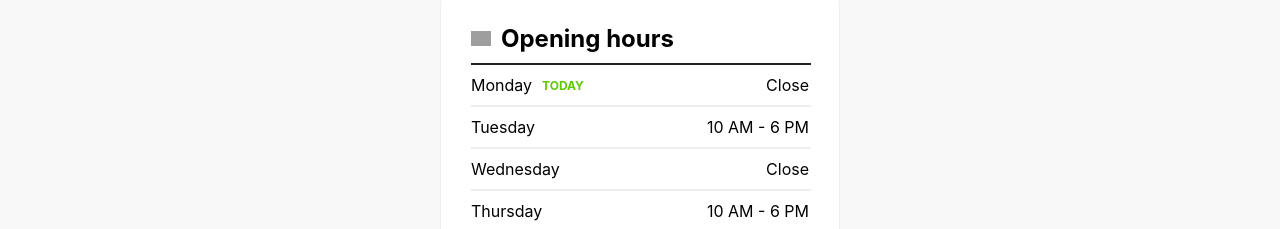
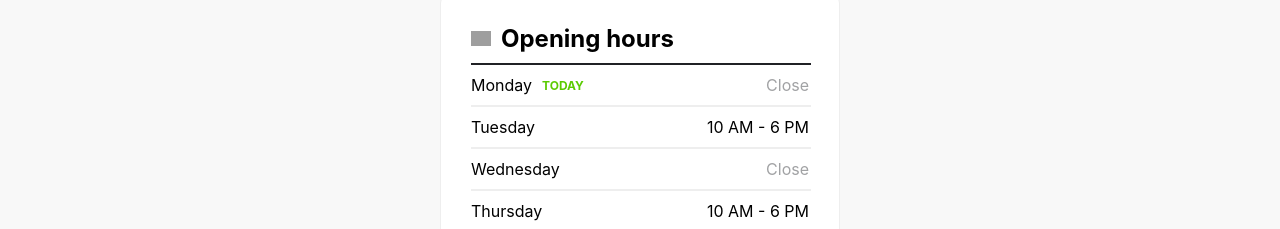
Before and after one commit to adeministratorTr/opening-hours, a React (Create React App) app: page / in a window 1280 px wide. Shown: the part 197-426 px from the top of the page. Built offline with nearby package versions, Linux system fonts and the light colour scheme; grey boxes are pictures that could not be loaded.

Commit message:
Add gray color to Close text

```diff
--- a/src/pages/Home/index.tsx
+++ b/src/pages/Home/index.tsx
@@ -3,7 +3,8 @@ import React, { useEffect, useState } from 'react';
 import { getRestaurantTimeSlots } from 'services/restaurant';
 import DayTimeList from 'components/DayTimeList';
 import Divider from 'components/Divider';
-import { Days } from 'services/types';
+import { Days, Status } from 'services/types';
+import { classNames } from 'helpers/css';
 
 import { mapDateTime, TMappedDateTime } from './mapper';
 import styles from './Home.module.scss';
@@ -17,6 +18,10 @@ export default function Home() {
   function showTodayBadge({ day }: { day: Days }): boolean {
     const today = new Date().toLocaleString('en-us', { weekday: 'long' });
     return today.toLowerCase() === day.toLowerCase();
+  }
+
+  function getValueClassName({ value }: { value: string }): string {
+    return classNames(value === Status.Close && styles.close);
   }
 
   function renderNoResult() {
@@ -39,8 +44,7 @@ export default function Home() {
                       <div className={styles.badge}>TODAY</div>
                     )}
                   </div>
-                  <p>{item.value}</p>
-                  {/* Add gray color to "Close" */}
+                  <p className={getValueClassName({ value: item.value })}>{item.value}</p>
                 </div>
                 <Divider variant="light" />
               </React.Fragment>
```
